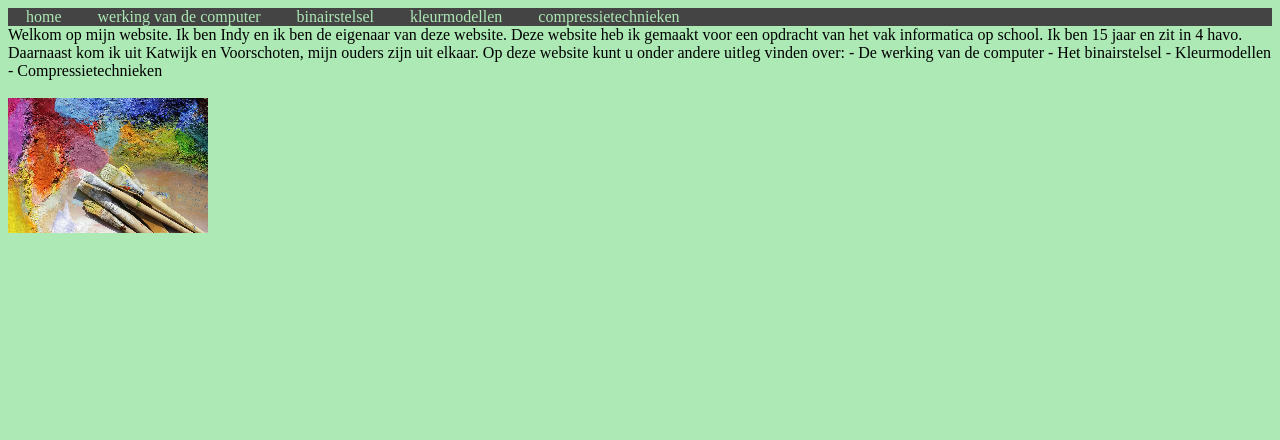
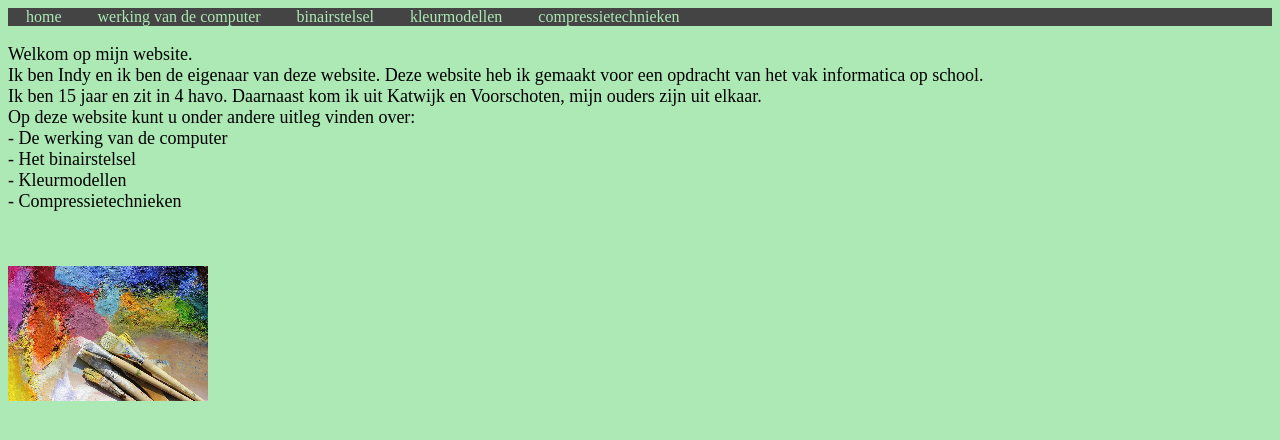
Before and after one commit to indy848/indy848.github.io, a plain HTML site: page index.html in a window 1280 px wide. Drawn offline with Linux system fonts and the light colour scheme.

Commit message:
paragraaf

```diff
--- a/index.html
+++ b/index.html
@@ -14,19 +14,27 @@
         <li><a href='binairstelsel.html'>binairstelsel</a></li>
         <li><a href='kleurmodellen.html'>kleurmodellen</a></li>
         <li><a href='compressietechnieken.html'>compressietechnieken</a></li>
-
-
     </ul>
+    <p>
     Welkom op mijn website.
+    <br>
     Ik ben Indy en ik ben de eigenaar van deze website.
     Deze website heb ik gemaakt voor een opdracht van het vak informatica op school.
+    <br>
     Ik ben 15 jaar en zit in 4 havo.
     Daarnaast kom ik uit Katwijk en Voorschoten, mijn ouders zijn uit elkaar.
+    <br>
     Op deze website kunt u onder andere uitleg vinden over:
+    <br>
     - De werking van de computer
+    <br>
         - Het binairstelsel
+    <br>
         - Kleurmodellen
+    <br>
         - Compressietechnieken
+    </p>
+
 <br>
 <br>
 
```
Lines whose indentation alone changed are shown as unchanged.
